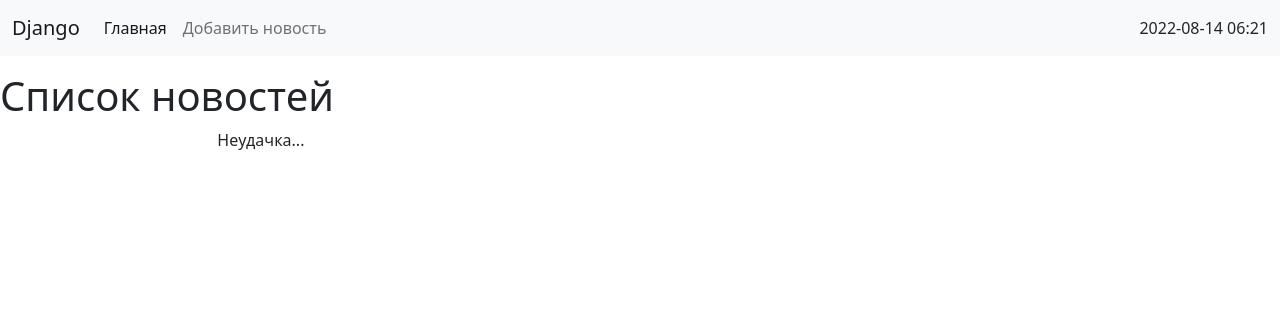
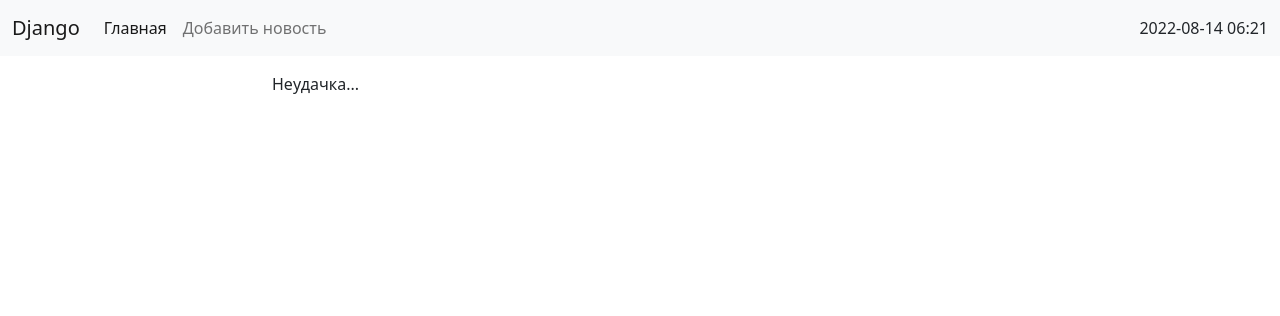
Before and after one commit to Vikver74/first_django_app, a Django app: page / in a window 1280 px wide. Shown: the top 316 px of the page. Run offline with Django 4.2, Linux system fonts and the light colour scheme; data that the repository does not hold is empty.

Commit message:
Bad version with inherit and without header and footer

```diff
--- a/mysite/settings.py
+++ b/mysite/settings.py
@@ -55,7 +55,7 @@ ROOT_URLCONF = 'mysite.urls'
 TEMPLATES = [
     {
         'BACKEND': 'django.template.backends.django.DjangoTemplates',
-        'DIRS': [],
+        'DIRS': [os.path.join(BASE_DIR, 'templates')],
         'APP_DIRS': True,
         'OPTIONS': {
             'context_processors': [
--- a/news/templates/news/index.html
+++ b/news/templates/news/index.html
@@ -1,49 +1,24 @@
-<!doctype html>
-<html lang="ru">
-  <head>
-    <meta charset="utf-8">
-    <meta name="viewport" content="width=device-width, initial-scale=1">
-    <title>{{ title }}</title>
-    <link href="https://cdn.jsdelivr.net/npm/bootstrap@5.2.0/dist/css/bootstrap.min.css" rel="stylesheet" integrity="sha384-gH2yIJqKdNHPEq0n4Mqa/HGKIhSkIHeL5AyhkYV8i59U5AR6csBvApHHNl/vI1Bx" crossorigin="anonymous">
-  </head>
-  <body>
-    <script src="https://cdn.jsdelivr.net/npm/bootstrap@5.2.0/dist/js/bootstrap.bundle.min.js" integrity="sha384-A3rJD856KowSb7dwlZdYEkO39Gagi7vIsF0jrRAoQmDKKtQBHUuLZ9AsSv4jD4Xa" crossorigin="anonymous"></script>
+{% extends 'base.html' %}
 
-    <nav class="navbar navbar-expand-lg bg-light">
-      <div class="container-fluid">
-        <a class="navbar-brand" href="#">Django</a>
-        <button class="navbar-toggler" type="button" data-bs-toggle="collapse" data-bs-target="#navbarSupportedContent" aria-controls="navbarSupportedContent" aria-expanded="false" aria-label="Toggle navigation">
-          <span class="navbar-toggler-icon"></span>
-        </button>
-        <div class="collapse navbar-collapse" id="navbarSupportedContent">
-          <ul class="navbar-nav me-auto mb-2 mb-lg-0">
-            <li class="nav-item">
-              <a class="nav-link active" aria-current="page" href="{% url 'home' %}">Главная</a>
-            </li>
-            <li class="nav-item">
-              <a class="nav-link" href="{% url 'home' %}">Добавить новость</a>
-            </li>
-          </ul>
+{% block title %}
+{{ title }} :: {{ block.super }}
+{% endblock title %}
+
+{% block sidebar %}
+<div class="list-group">
+    {% for item_category in categories %}
+    <a href="{% url 'category' item_category.pk %}" class="list-group-item list-group-item-action">{{
+        item_category.title }}</a>
+    {% endfor %}
 </div>
-        {% now 'Y-m-d H:i' %}
-      </div>
-    </nav>
-    <div class="contaiter mt-3">
-      <h1> Список новостей</h1>
-      <div class="row">
-        <div class="col-md-2">
-          <div class="list-group">
-            {% for item_category in categories%}
-              <a href="{% url 'category' item_category.pk %}" class="list-group-item list-group-item-action">{{ item_category.title }}</a>
-            {% endfor%}
-          </div>
-        </div>
-        <div class="col-md-10">
+{% endblock sidebar %}
+
+{% block content %}
 {% for item in news %}
-          <div class="card mb-3">
 <div class="card-header">
     Категория: <a href="{% url 'category' item.category.pk %}">{{ item.category.title }}</a>
 </div>
+    <div class="card mb-3">
         <div class="card-body">
             <div class="media">
                 {% if item.photo %}
@@ -58,16 +33,11 @@
                 </div>
             </div>
         </div>
+    </div>
 <div class="card-footer text-muted">
     {{ item.created_at|date:'Y-m-d H:i' }}
-            </div>
 </div>
 {% empty %}
 <p>Неудачка...</p>
 {% endfor %}
-          </div>
-        </div>
-      </div>
-    </div>
-  </body>
-</html>
+{% endblock content %}
--- a/templates/base.html
+++ b/templates/base.html
@@ -1,75 +1,28 @@
 <!doctype html>
 <html lang="ru">
-  <head>
+<head>
     <meta charset="utf-8">
     <meta name="viewport" content="width=device-width, initial-scale=1">
     <title>{% block title%}Новости со всего мира{% endblock title %}</title>
-    <link href="https://cdn.jsdelivr.net/npm/bootstrap@5.2.0/dist/css/bootstrap.min.css" rel="stylesheet" integrity="sha384-gH2yIJqKdNHPEq0n4Mqa/HGKIhSkIHeL5AyhkYV8i59U5AR6csBvApHHNl/vI1Bx" crossorigin="anonymous">
-  </head>
-  <body>
-    <script src="https://cdn.jsdelivr.net/npm/bootstrap@5.2.0/dist/js/bootstrap.bundle.min.js" integrity="sha384-A3rJD856KowSb7dwlZdYEkO39Gagi7vIsF0jrRAoQmDKKtQBHUuLZ9AsSv4jD4Xa" crossorigin="anonymous"></script>
+    <link href="https://cdn.jsdelivr.net/npm/bootstrap@5.2.0/dist/css/bootstrap.min.css" rel="stylesheet"
+          integrity="sha384-gH2yIJqKdNHPEq0n4Mqa/HGKIhSkIHeL5AyhkYV8i59U5AR6csBvApHHNl/vI1Bx" crossorigin="anonymous">
+</head>
+<body>
+<script src="https://cdn.jsdelivr.net/npm/bootstrap@5.2.0/dist/js/bootstrap.bundle.min.js"
+        integrity="sha384-A3rJD856KowSb7dwlZdYEkO39Gagi7vIsF0jrRAoQmDKKtQBHUuLZ9AsSv4jD4Xa"
+        crossorigin="anonymous"></script>
 
-    <nav class="navbar navbar-expand-lg bg-light">
-      <div class="container-fluid">
-        <a class="navbar-brand" href="#">Django</a>
-        <button class="navbar-toggler" type="button" data-bs-toggle="collapse" data-bs-target="#navbarSupportedContent" aria-controls="navbarSupportedContent" aria-expanded="false" aria-label="Toggle navigation">
-          <span class="navbar-toggler-icon"></span>
-        </button>
-        <div class="collapse navbar-collapse" id="navbarSupportedContent">
-          <ul class="navbar-nav me-auto mb-2 mb-lg-0">
-            <li class="nav-item">
-              <a class="nav-link active" aria-current="page" href="{% url 'home' %}">Главная</a>
-            </li>
-            <li class="nav-item">
-              <a class="nav-link" href="{% url 'home' %}">Добавить новость</a>
-            </li>
-          </ul>
-        </div>
-        {% now 'Y-m-d H:i' %}
-      </div>
-    </nav>
-    <div class="contaiter mt-3">
-      <div class="row">
+{% include 'inc\_nav.html' %}
 
-        {% block sidebar%}{% endblock sidebar%}
-        {% block content %}{% content sidebar %}
+<div class="container mt-3">
+    <div class="row">
         <div class="col-md-2">
-          <div class="list-group">
-            {% for item_category in categories%}
-              <a href="{% url 'category' item_category.pk %}" class="list-group-item list-group-item-action">{{ item_category.title }}</a>
-            {% endfor%}
-          </div>
+            {% block sidebar %}SIDEBAR{% endblock sidebar %}
         </div>
         <div class="col-md-10">
-          {% for item in news %}
-          <div class="card mb-3">
-            <div class="card-header">
-              Категория: <a href="{% url 'category' item.category.pk %}">{{ item.category.title }}</a>
-            </div>
-            <div class="card-body">
-              <div class="media">
-                {% if item.photo %}
-                  <img src="{{ item.photo.url }}" width="350" class="mr-3" alt="Фото новости">
-                {% else %}
-                  <img src="https://picsum.photos/seed/picsum/200/300" class="mr-3" alt="Нет картинки">
-                {% endif %}
-                <div class="media-body">
-                  <h5 class="card-title {% cycle 'text-danger' 'text-success' %}">{{ item.title }}</h5>
-                  <p class="card-text">{{ item.content|linebreaks }} </p>
-                  <a href="#" class="btn btn-primary">Read more...</a>
-                </div>
-              </div>
-            </div>
-            <div class="card-footer text-muted">
-              {{ item.created_at|date:'Y-m-d H:i' }}
-            </div>
-          </div>
-          {% empty %}
-            <p>Неудачка...</p>
-          {% endfor %}
-          </div>
+            {% block content %}CONTENTBAR{% endblock content %}
         </div>
-      </div>
     </div>
-  </body>
+</div>
+</body>
 </html>
--- /dev/null
+++ b/templates/inc/_nav.html
@@ -0,0 +1,19 @@
+<nav class="navbar navbar-expand-lg bg-light">
+  <div class="container-fluid">
+    <a class="navbar-brand" href="#">Django</a>
+    <button class="navbar-toggler" type="button" data-bs-toggle="collapse" data-bs-target="#navbarSupportedContent" aria-controls="navbarSupportedContent" aria-expanded="false" aria-label="Toggle navigation">
+      <span class="navbar-toggler-icon"></span>
+    </button>
+    <div class="collapse navbar-collapse" id="navbarSupportedContent">
+      <ul class="navbar-nav me-auto mb-2 mb-lg-0">
+        <li class="nav-item">
+          <a class="nav-link active" aria-current="page" href="{% url 'home' %}">Главная</a>
+        </li>
+        <li class="nav-item">
+          <a class="nav-link" href="{% url 'home' %}">Добавить новость</a>
+        </li>
+      </ul>
+    </div>
+    {% now 'Y-m-d H:i' %}
+  </div>
+</nav>
```
Also changed, not shown: news/templates/news/category.html (+20 -48 lines), templates/__init__.py (added), templates/inc/__init__.py (added). Lines whose indentation alone changed are shown as unchanged.
